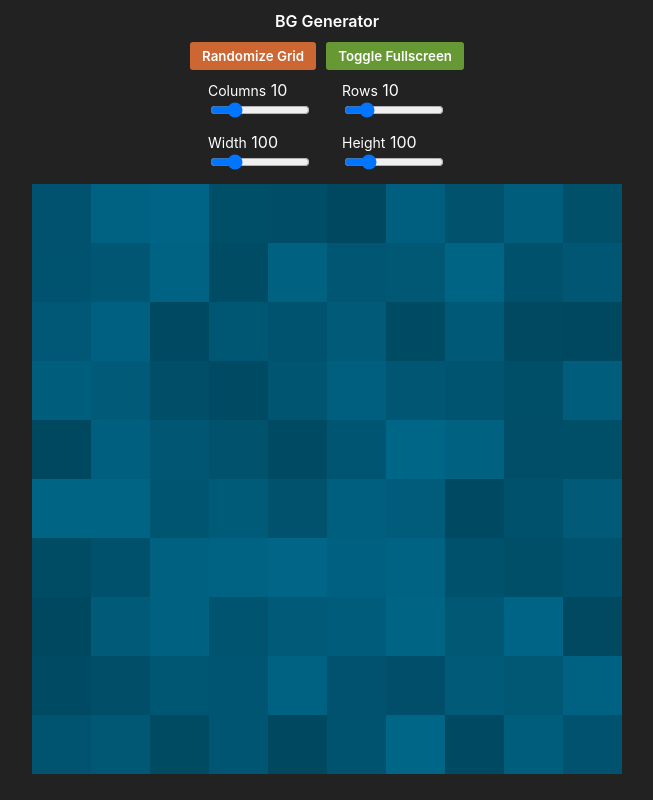
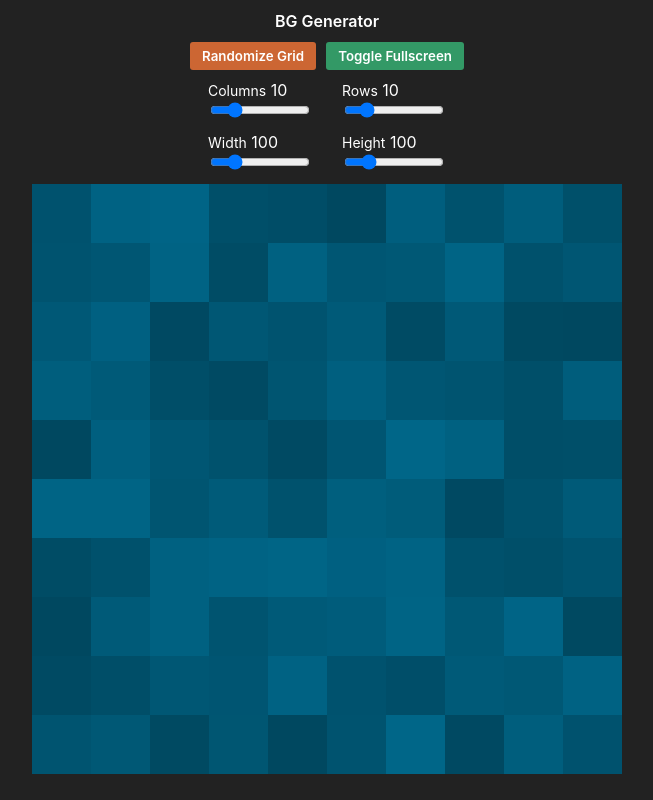
Before and after one commit to caleb531/bg-generator, a SvelteKit app: page / in a window 1280 px wide. Shown: the whole page, without its empty margins (313-966 px from the left). Built offline with nearby package versions, Linux system fonts and the light colour scheme.

Commit message:
Make green button color more of a sea-green

```diff
--- a/src/styles/index.scss
+++ b/src/styles/index.scss
@@ -39,7 +39,7 @@ input[type='search'] {
 button {
   border-width: 0;
   border-radius: 3px;
-  background-color: #693;
+  background-color: #396;
   font-family: inherit;
   font-weight: 600;
   padding: 6px 12px;
```
